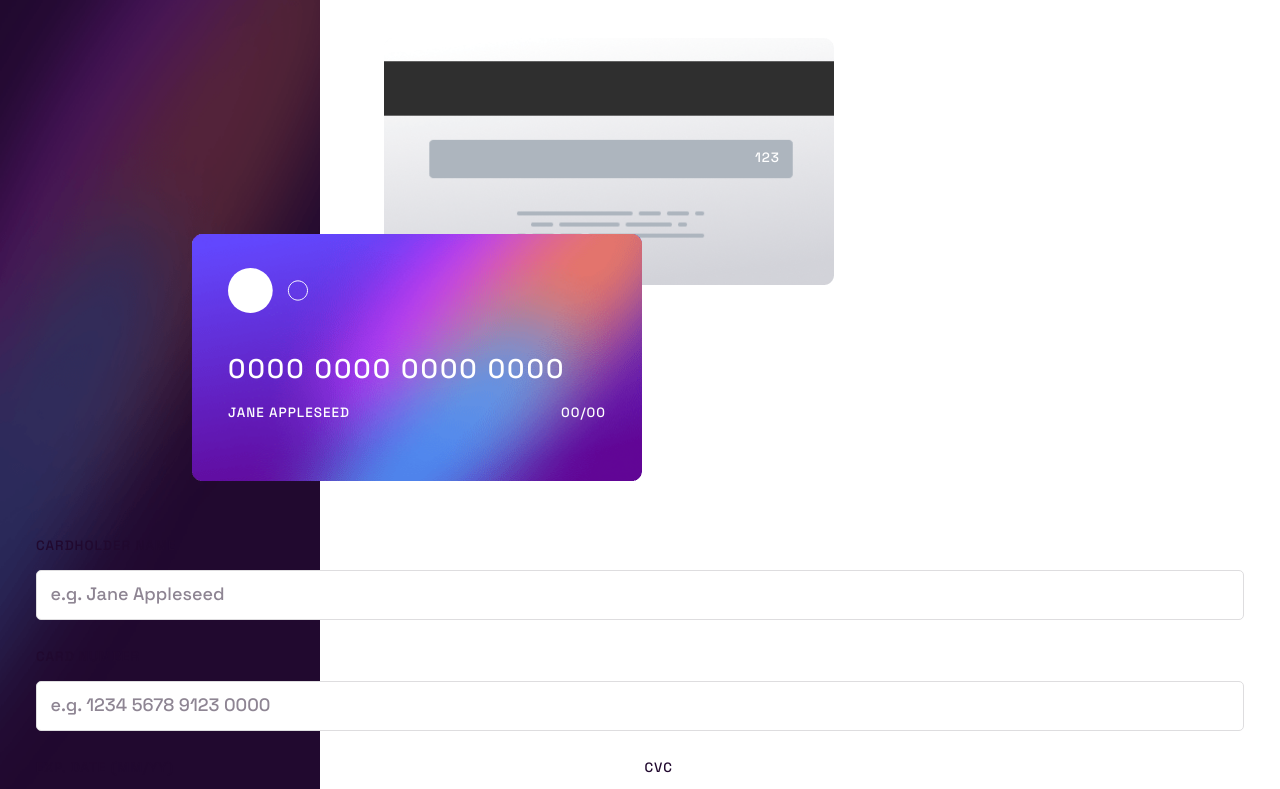
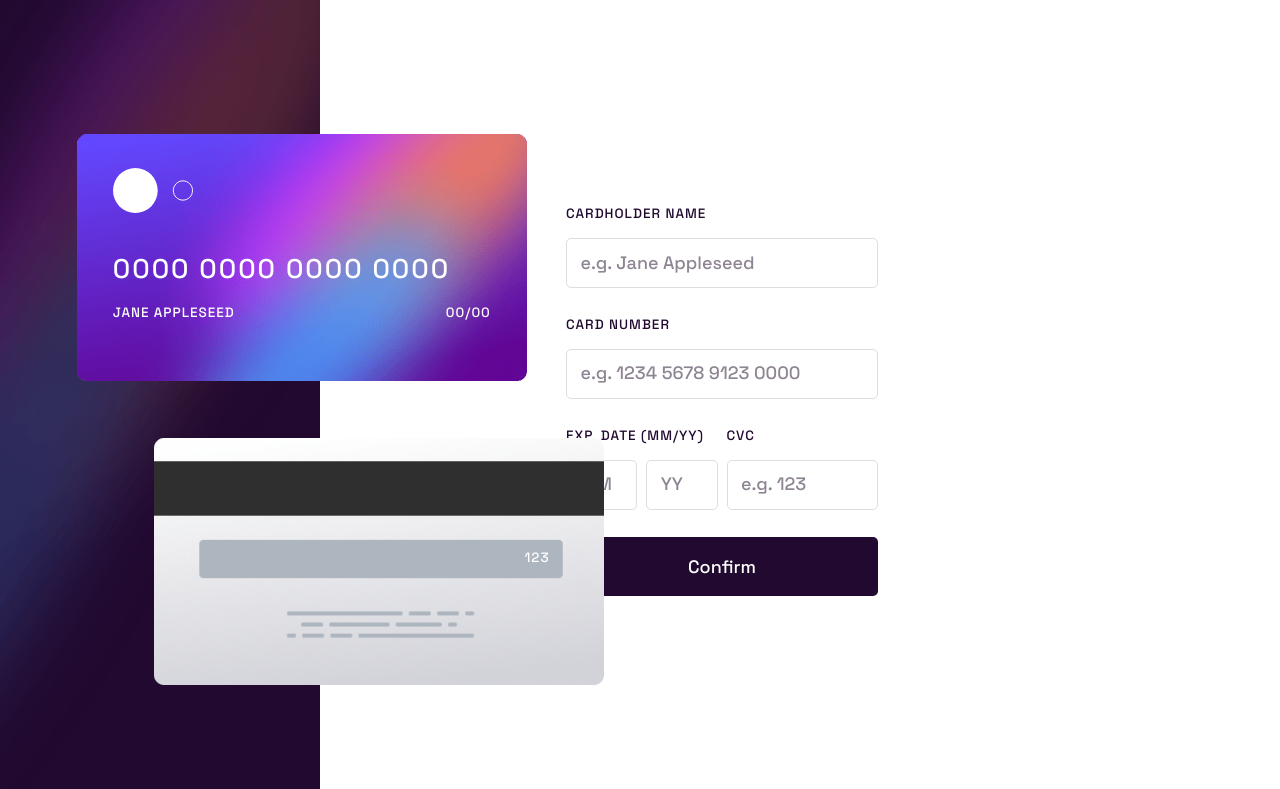
Before and after one commit to samuel-adu/interactive-card-details-form, a React (Vite) app: page / in a window 1280 px wide. Shown: the top 789 px of the page. Built offline with nearby package versions, Linux system fonts and the light colour scheme.

Commit message:
refactor: wrap code in a flex container for desktop layout

```diff
--- a/src/App.jsx
+++ b/src/App.jsx
@@ -27,7 +27,8 @@ function App() {
 
   return (
     <>
-      <div className="cards">
+      <div className="main">
+        <div className="card-preview">
           <div className="card card-back">
             <p className="card-cvc">{cardDetails.cvc}</p>
           </div>
@@ -45,7 +46,7 @@ function App() {
           </div>
         </div>
 
-      <div>
+        <div className="card-form">
           <form onSubmit={handleSubmit} id="card-details-form" className="form">
             <label htmlFor="name">Cardholder Name</label>
             <input
@@ -110,6 +111,7 @@ function App() {
             <button type="submit">Confirm</button>
           </form>
         </div>
+      </div>
     </>
   );
 }
```
Lines whose indentation alone changed are shown as unchanged.
